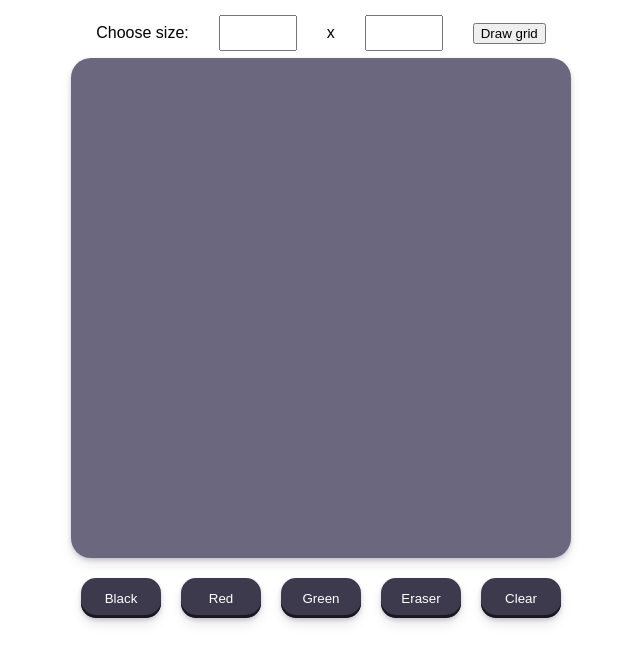
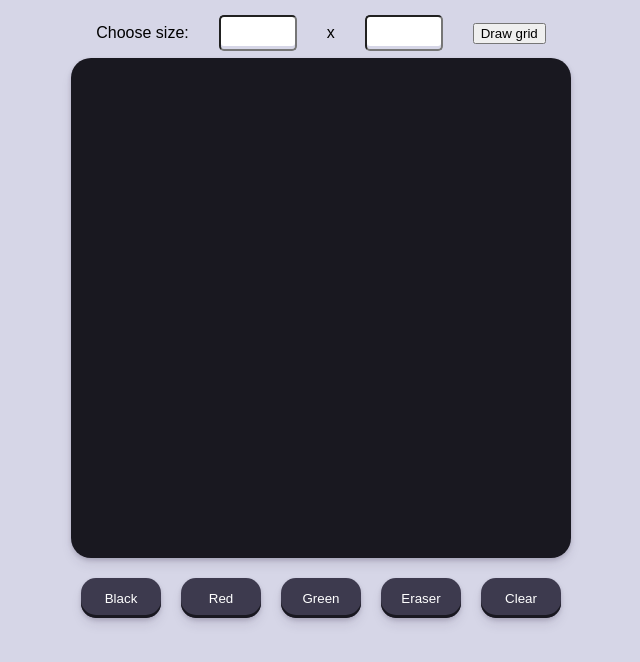
Before and after one commit to Jeffwngl/etch-a-sketch, a plain HTML site: page index.html in a window 1280 px wide. Shown: the whole page, without its empty margins (319-959 px from the left). Drawn offline with Linux system fonts and the light colour scheme; a web font is replaced by a local one.

Commit message:
Added additional styling to input

```diff
--- a/styles.css
+++ b/styles.css
@@ -1,5 +1,13 @@
+@font-face {
+    font-family: 'Pixelify';
+    src: url("https://fonts.google.com/specimen/Pixelify+Sans");
+}
+
+
+
 body, html {
-    font-family: Arial, Helvetica, sans-serif;
+    font-family: 'Pixelify', Arial, Helvetica, sans-serif;
+    background-color: #d6d6e7;
 }
 
 .gridSize {
@@ -12,14 +20,21 @@ body, html {
 input {
     width: 70px;
     height: 30px;
+    border-radius: 5px;
+    box-shadow: #d6d6e7 0 -3px 0px inset ;
+}
+
+.container {
+    display: flex;
+    flex-direction: column;
+    align-items: center;
 }
 
 .drawingBoard {
     display: flex;
-    margin:auto;
     height: 500px;
     width: 500px;
-    background-color: #6a677f;
+    background-color: #191820;
     border-radius: 20px;
     box-sizing: border-box;
     box-shadow:
```
